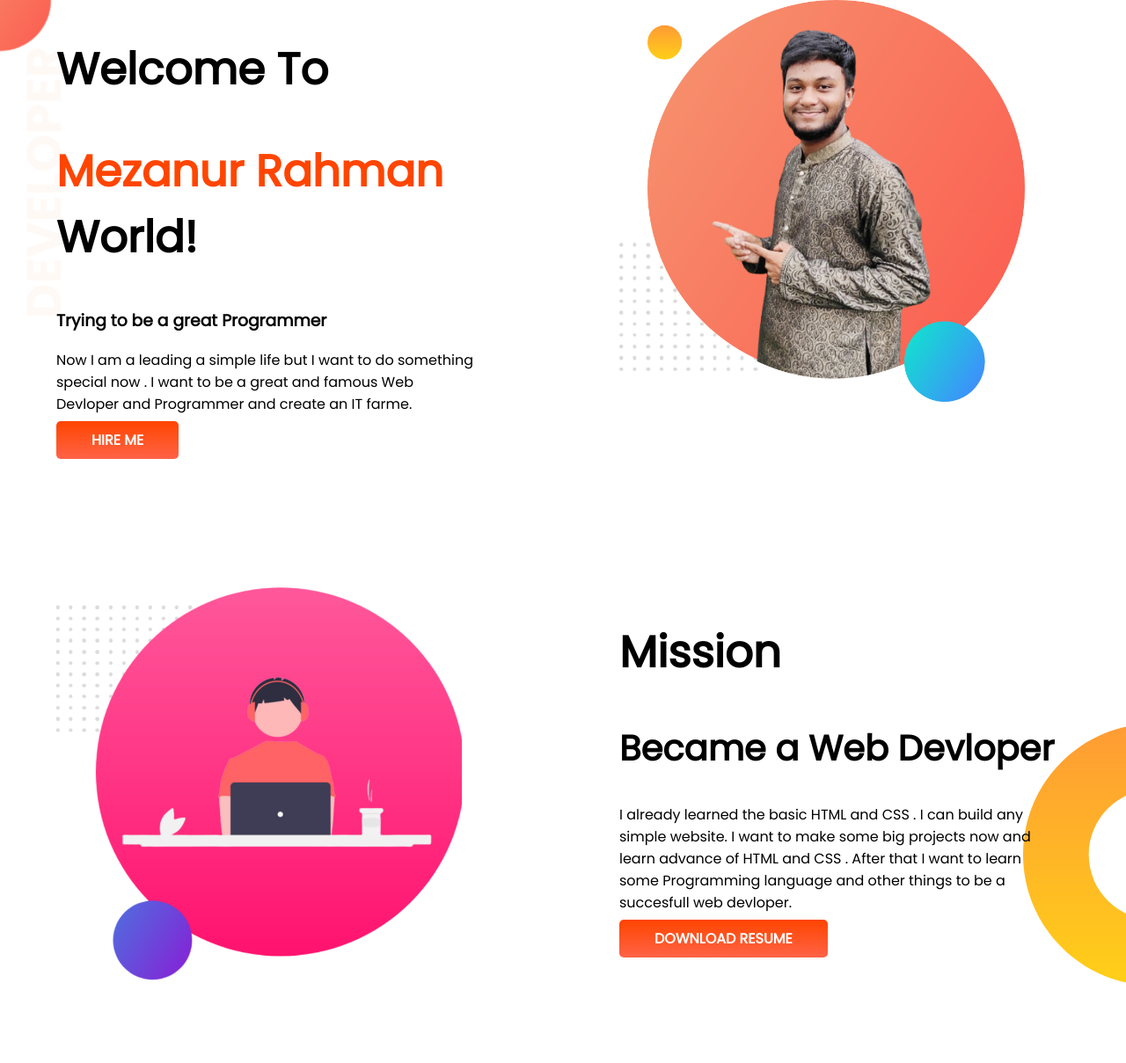
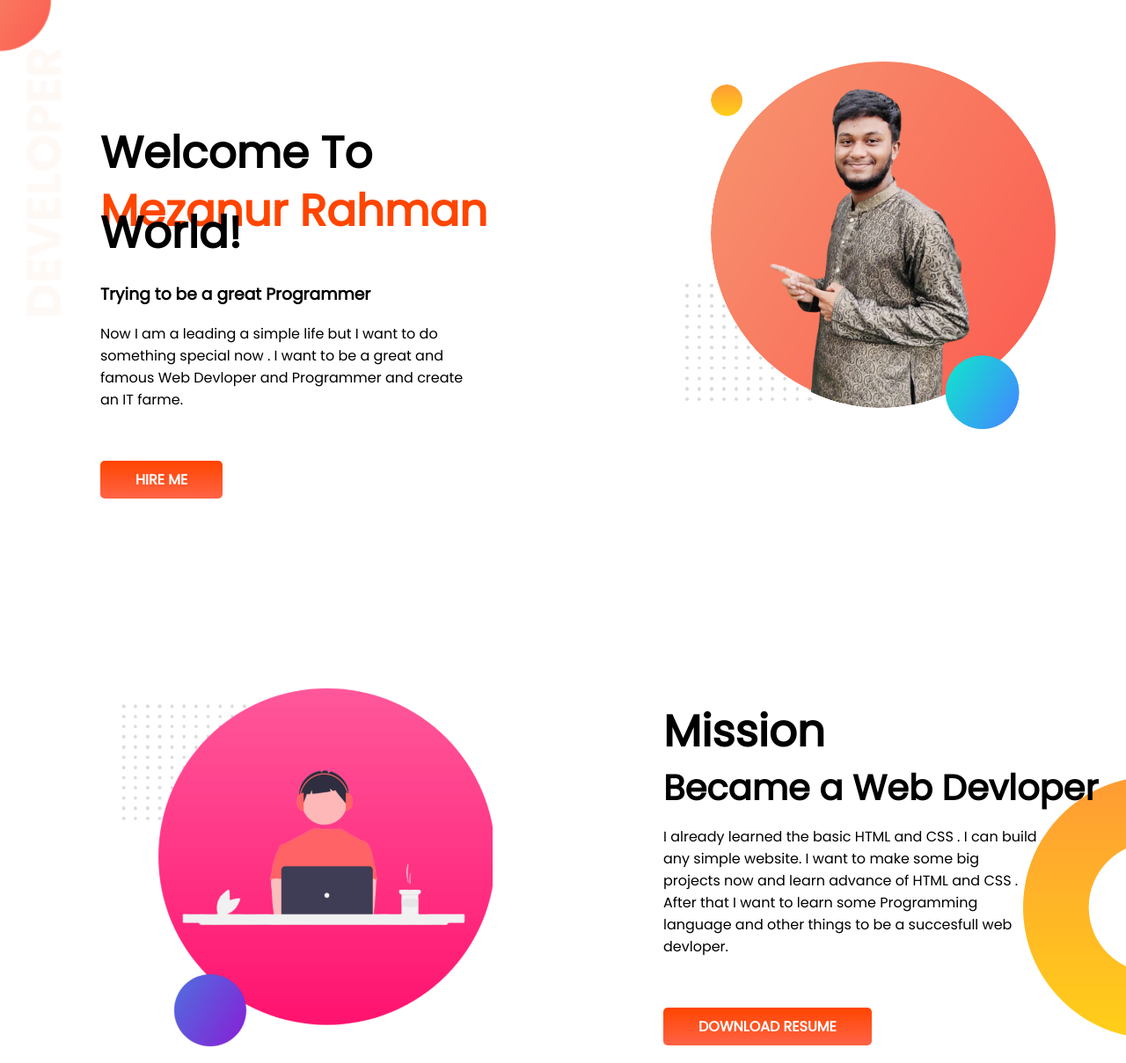
Before and after one commit to Mezan2002/mezan-portfolio, a plain HTML site: page index.html in a window 1280 px wide. Shown: the top 1209 px of the page at 88% size. Drawn offline with Linux system fonts and the light colour scheme.

Commit message:
Bug Fixed

```diff
--- a/css/style.css
+++ b/css/style.css
@@ -1,6 +1,18 @@
 body {
   margin: 0;
   font-family: "Poppins", sans-serif;
+}
+.half-width h1 {
+  line-height: 50%;
+}
+.half-width h2 {
+  line-height: 50%;
+}
+#hw-content {
+  margin-top: 120px;
+}
+.half-width p {
+  padding-bottom: 50px;
 }
 h1 {
   font-size: 50px;
@@ -18,9 +30,11 @@ h2 {
 .half-width {
   width: 50%;
   padding-left: 5%;
+  margin: 70px 0 0 50px;
 }
 .half-width img {
   width: 80%;
+  margin-left: 25px;
 }
 .link-btn {
   text-decoration: none;
@@ -47,9 +61,12 @@ h2 {
   background-repeat: no-repeat;
   background-position: left;
 }
+.exp h1 {
+  margin-left: 77px;
+}
 .exp-item {
   width: 40%;
-  margin: 5%;
+  margin: 0 5% 5% 5%;
   padding: 20px 50px 50px 50px;
   border-radius: 5px;
   box-shadow: 10px 10px 30px gray;
--- a/index.html
+++ b/index.html
@@ -15,7 +15,7 @@
   </head>
   <body>
     <section class="top-ban flexi-container">
-      <div class="half-width">
+      <div class="half-width" id="hw-content">
         <h1>Welcome To</h1>
         <h1><span class="orangered-color">Mezanur Rahman</span> World!</h1>
         <h3>Trying to be a great Programmer</h3>
```
